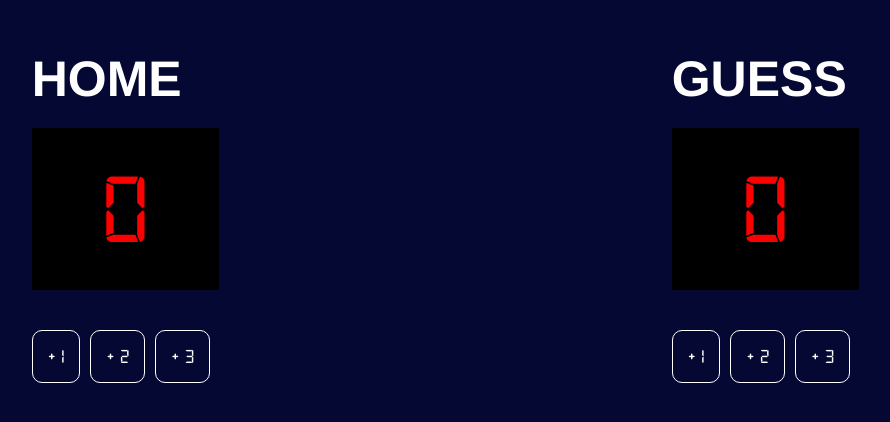
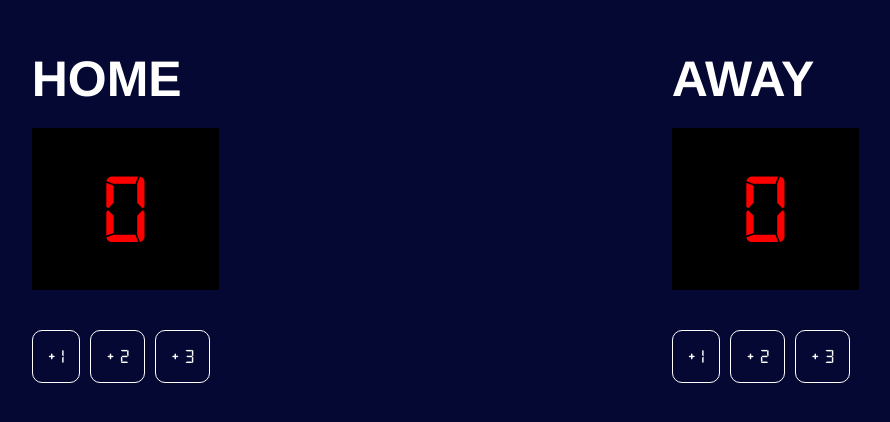
Before and after one commit to Anthony-us/scoreboard, a plain HTML site: page index.html in a window 1280 px wide. Shown: the whole page, without its empty margins (194-1084 px from the left). Drawn offline with Linux system fonts and the light colour scheme.

Commit message:
Update score header

```diff
--- a/index.html
+++ b/index.html
@@ -16,7 +16,7 @@
                 </div>
             </div>
             <div>
-                <h3>GUESS</h3>
+                <h3>AWAY</h3>
                 <div>
                     <span id="guessCounter"></span>
                 <div class="score-points">
```
